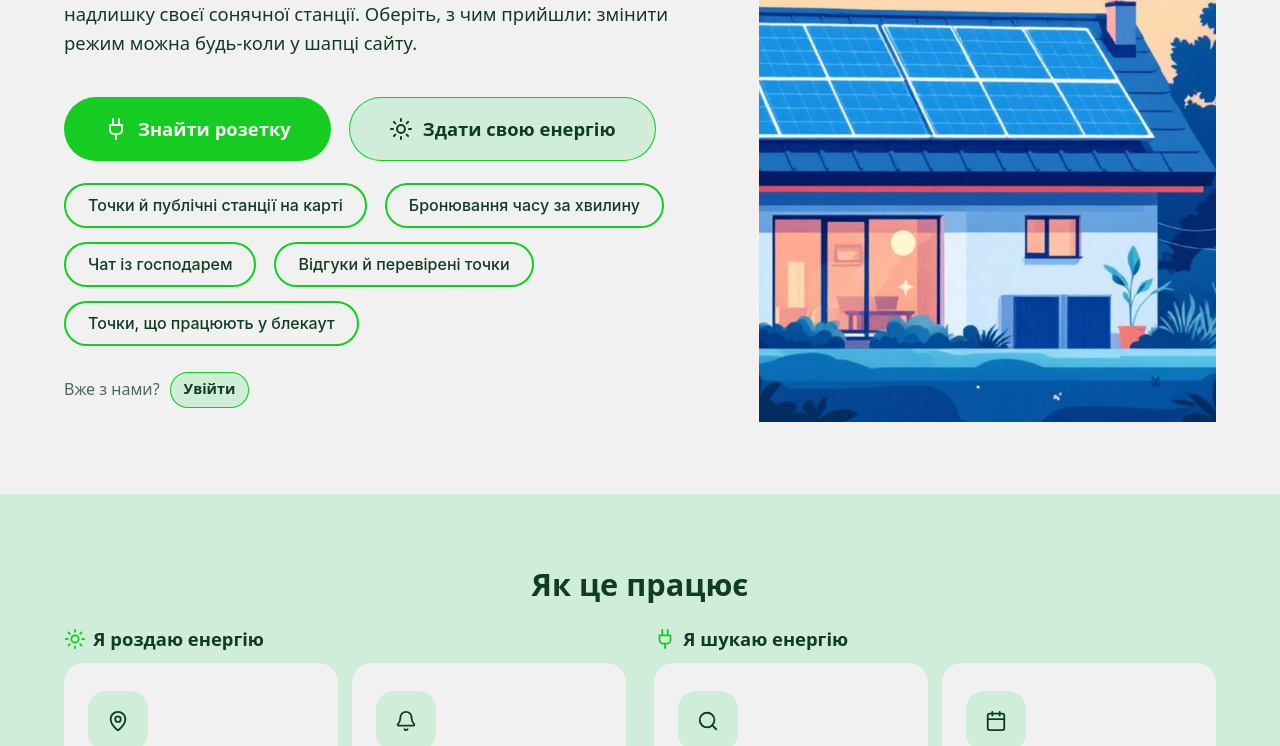
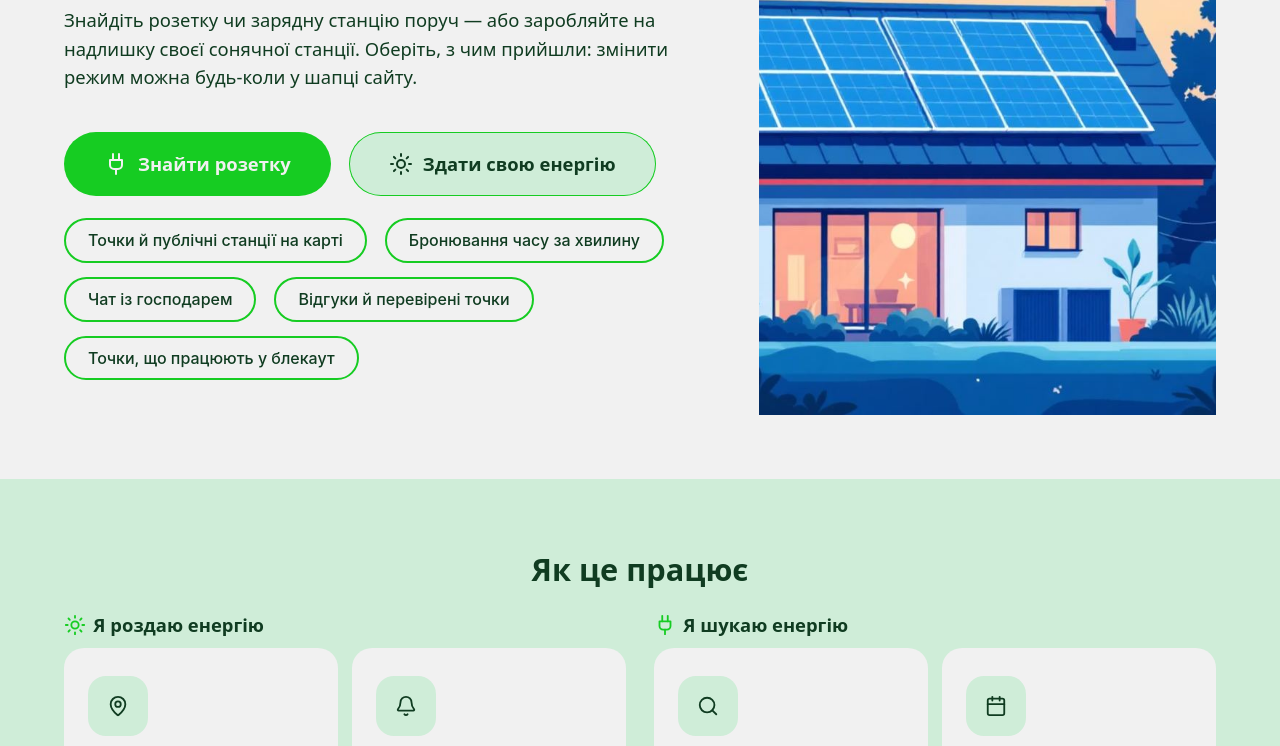
Before and after one commit to FireDuck3/energist, a plain HTML site: page index.html in a window 1280 px wide. Shown: the part 301-1047 px from the top of the page. Drawn offline with Linux system fonts and the light colour scheme; no server answers.

Commit message:
fix(landing): no buttons that duplicate the header
The row under the perks repeated header actions: "Вже з нами? Увійти"
for guests and "Привіт, …! Мій профіль" for signed-in users (the header
already has Увійти / Реєстрація and the account menu). The row and its
CSS are removed; the landing keeps only the two mode buttons.

Co-Authored-By: Claude Opus 5.5 <noreply@anthropic.com>

```diff
--- a/css/styles.css
+++ b/css/styles.css
@@ -985,7 +985,6 @@ input.input { height: 44px; }
 
 /* ---------- Сторінки входу й реєстрації ---------- */
 .auth-buttons { display: inline-flex; gap: 8px; }
-.hero-auth { display: flex; align-items: center; flex-wrap: wrap; gap: 10px; margin: -8px 0 22px; }
 .auth-page { padding: 40px 16px 56px; display: grid; justify-items: center; }
 .auth-card { width: 100%; max-width: 460px; padding: 32px; display: grid; gap: 14px; justify-items: stretch; }
 .auth-card h1 { font-size: 1.6rem; margin: 0; }
@@ -1002,7 +1001,7 @@ input.input { height: 44px; }
   .auth-buttons { gap: 6px; }
   .auth-card { padding: 24px 18px; }
 }
-/* Вузький телефон: у шапці лише «Реєстрація»; «Увійти» є на головній і на сторінці реєстрації. */
+/* Вузький телефон: у шапці лише «Реєстрація»; «Увійти» — посилання на сторінці реєстрації. */
 @media (max-width: 480px) { .auth-buttons .btn-secondary { display: none; } }
 .auth-divider { display: flex; align-items: center; gap: 12px; color: var(--muted); }
 .auth-divider::before, .auth-divider::after { content: ""; flex: 1; border-top: 1px solid var(--line); }
@@ -1204,7 +1203,6 @@ button.segment { border: 0; background: none; font: inherit; cursor: pointer; }
 .mode-card-lead { color: var(--muted); }
 .mode-card-perks { margin: 0; padding-left: 20px; display: grid; gap: 4px; }
 .mode-card-cta { margin-top: 6px; font-weight: 700; color: var(--indigo); }
-.hero-choice .hero-auth { justify-content: center; margin-top: 12px; }
 .how-grid { display: grid; grid-template-columns: repeat(2, minmax(0, 1fr)); gap: 28px; margin-top: 24px; }
 .how-col { display: grid; gap: 12px; align-content: start; min-width: 0; }
 .how-title { margin: 0; }
@@ -1431,7 +1429,6 @@ body.blackout .btn-paper { background: var(--white); color: var(--dark-blue); }
 }
 .hero-landing .hero-art img { border-radius: 0; box-shadow: none; animation: none; }
 @media (min-width: 901px) { .hero-landing .hero-art img { aspect-ratio: 521 / 647; max-height: 600px; } }
-.hero-auth { margin-top: 26px; display: flex; align-items: center; gap: 10px; flex-wrap: wrap; }
 .section-alt { background: var(--surface); }
 .step { background: var(--paper); border: 0; box-shadow: none; }
 .step-icon { background: var(--surface); }
--- a/js/views/landing.js
+++ b/js/views/landing.js
@@ -18,26 +18,6 @@ const STEPS = {
     { icon: 'coins', title: 'Заробіток', text: 'Надлишок енергії не пропадає, а репутація росте з відгуками' },
   ],
 };
-
-// Рядок під картками: гостю — «Вже з нами? Увійти» (кнопка «Реєстрація» лише одна — у шапці),
-// тому, хто вже увійшов, — вітання.
-function authRow(session) {
-  const row = h('div', { class: 'hero-auth' });
-  const draw = () => {
-    const { status } = session.getState();
-    if (status === 'signedIn' || status === 'demo') {
-      row.replaceChildren(h('span', { class: 'muted' }, `Привіт, ${session.currentName()}!`),
-        h('a', { class: 'btn btn-secondary btn-sm', href: '#/profile' }, 'Мій профіль'));
-    } else if (status === 'loading') {
-      row.replaceChildren();
-    } else {
-      row.replaceChildren(h('span', { class: 'muted' }, 'Вже з нами?'),
-        h('a', { class: 'btn btn-secondary btn-sm', href: '#/login' }, 'Увійти'));
-    }
-  };
-  draw();
-  return { row, stop: session.subscribe(draw) };
-}
 
 // Дві кнопки вибору режиму з макета: «Знайти розетку» (гість) і «Здати свою енергію» (господар).
 const CHOICES = {
@@ -67,8 +47,7 @@ function choiceButton(mode, current, pick) {
 // Опис режиму для екранних читачів — поза кнопкою, щоб не подовжувати її назву.
 const choiceLead = (mode) => h('span', { class: 'sr-only', id: `mode-${mode}-lead` }, `${MODES[mode].label}. ${MODES[mode].lead}`);
 
-export function render(_params, root, store, session) {
-  const auth = session ? authRow(session) : null;
+export function render(_params, root, store, session) { // session — для chooseMode
   const current = store?.getState().mode ?? null;
   const pick = (mode) => {
     location.hash = store ? chooseMode(mode, { store, session }) : MODES[mode].home;
@@ -81,8 +60,7 @@ export function render(_params, root, store, session) {
           h('p', { class: 'lead' }, 'Знайдіть розетку чи зарядну станцію поруч — або заробляйте на надлишку своєї сонячної станції. Оберіть, з чим прийшли: змінити режим можна будь-коли у шапці сайту.'),
           h('div', { class: 'hero-cta' }, choiceButton('guest', current, pick), choiceButton('host', current, pick),
             choiceLead('guest'), choiceLead('host')),
-          h('ul', { class: 'hero-chips', 'aria-label': 'Переваги WattWay' }, PERKS.map((p) => h('li', {}, p))),
-          auth?.row),
+          h('ul', { class: 'hero-chips', 'aria-label': 'Переваги WattWay' }, PERKS.map((p) => h('li', {}, p)))),
         h('div', { class: 'hero-art' }, h('img', { src: HERO_ART, alt: 'Будинок із сонячною станцією, що ділиться енергією' })))),
 
     h('section', { class: 'section section-alt' },
@@ -99,5 +77,5 @@ export function render(_params, root, store, session) {
                 h('p', {}, s.text))))))))),
   );
   const stopReveal = revealOnScroll(root.querySelectorAll('.section'));
-  return () => { stopReveal(); auth?.stop(); };
+  return () => { stopReveal(); };
 }
```
